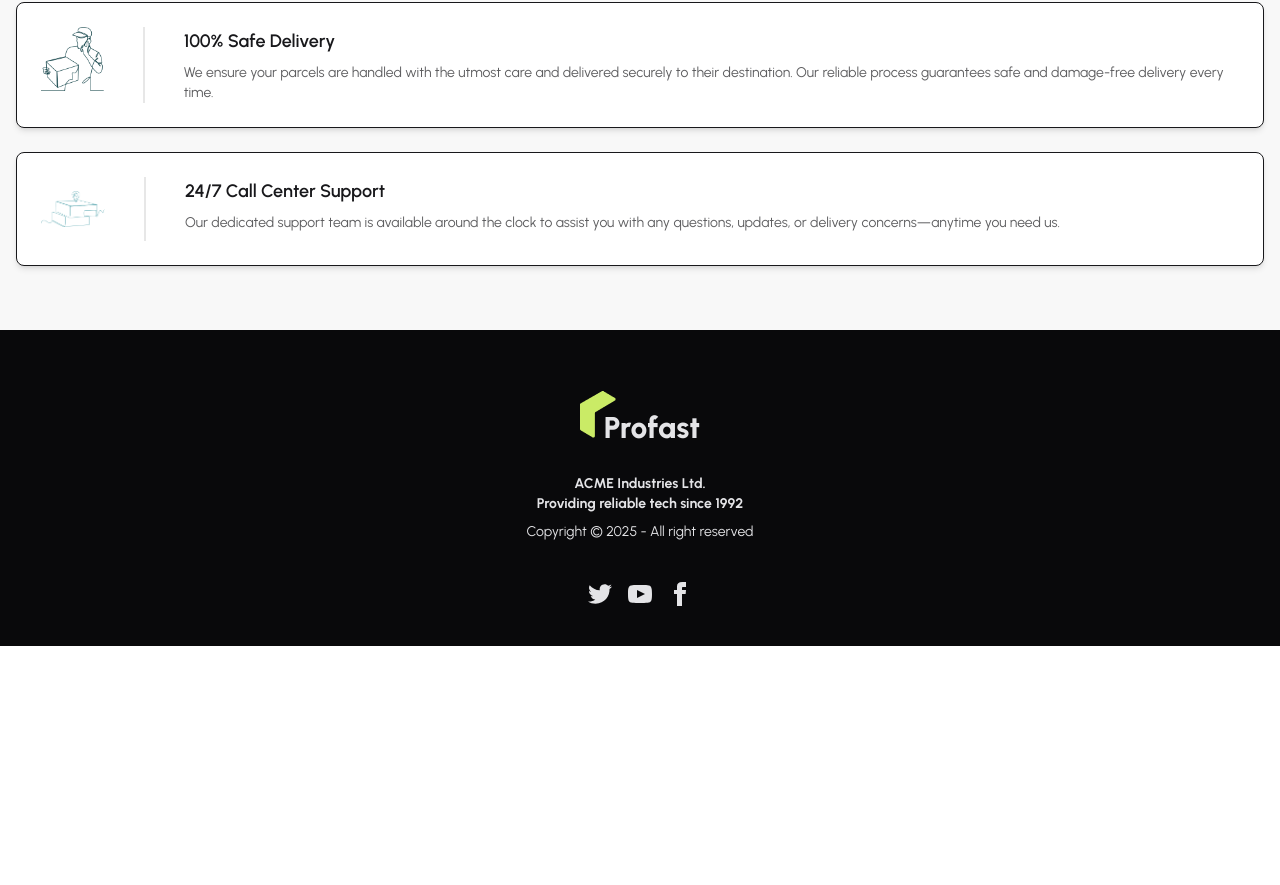
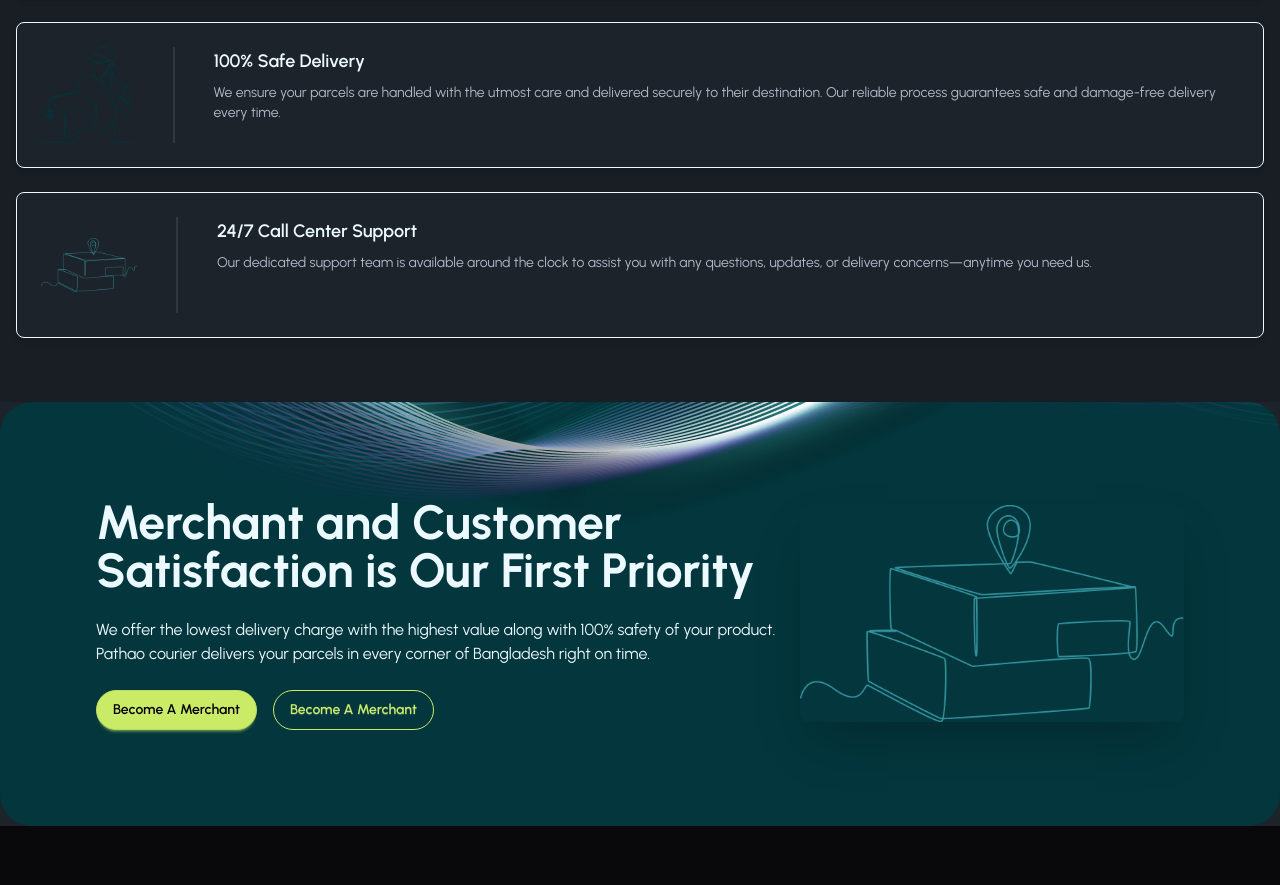
Before and after one commit to Abusolaymansefat/zap-shift-client, a React (Vite) app: page / in a window 1280 px wide. Shown: the part 1895-2780 px from the top of the page. Before the commit the page ends 2541 px from the top, so only its background shows below. Built offline with nearby package versions, Linux system fonts and the light colour scheme.

Commit message:
bene fits card

```diff
--- /dev/null
+++ b/src/Pages/Home/BeMerchant/BeMerchant.jsx
@@ -0,0 +1,25 @@
+import React from 'react';
+import location from '../../../assets/location-merchant.png'
+
+const BeMerchant = () => {
+    return (
+        <div data-aos="zoom-in-up" className="bg-[url('assets/be-a-merchant-bg.png')] bg-no-repeat bg-[#03373D] rounded-4xl p-20">
+            <div className="hero-content flex-col lg:flex-row-reverse">
+                <img
+                    src={location}
+                    className="max-w-sm rounded-lg shadow-2xl"
+                />
+                <div>
+                    <h1 className="text-5xl font-bold">Merchant and Customer Satisfaction is Our First Priority</h1>
+                    <p className="py-6">
+                        We offer the lowest delivery charge with the highest value along with 100% safety of your product. Pathao courier delivers your parcels in every corner of Bangladesh right on time.
+                    </p>
+                    <button className="btn btn-primary text-black rounded-full">Become A Merchant</button>
+                    <button className="btn btn-primary text-primary btn-outline ms-4 rounded-full">Become A Merchant</button>
+                </div>
+            </div>
+        </div>
+    );
+};
+
+export default BeMerchant;
--- a/src/Pages/Home/Benefits/BenefitCard.jsx
+++ b/src/Pages/Home/Benefits/BenefitCard.jsx
@@ -4,7 +4,7 @@ const BenefitCard = ({ title, description, image }) => {
   return (
     <div className="card w-full bg-base-100 shadow-md border hover:shadow-lg transition-all">
       <div className="card-body flex flex-col sm:flex-row items-start gap-4">
-        <img src={image} alt={title} className="w-16 h-16 object-contain" />
+        <img src={image} alt={title} className="w-24 h-24 object-contain" />
         <div className="divider divider-horizontal hidden sm:flex my-0" />
         <div>
           <h3 className="card-title text-base-content text-lg mb-2">{title}</h3>
--- a/src/Pages/Home/Home/Home.jsx
+++ b/src/Pages/Home/Home/Home.jsx
@@ -3,6 +3,7 @@ import Banner from '../Banner/Banner';
 import OurService from '../Services/OurService';
 import ClientLogosMarquee from '../ClientLogosMarquee/ClientLogosMarquee';
 import Benefits from '../Benefits/Benefits';
+import BeMerchant from '../BeMerchant/BeMerchant';
 
 const Home = () => {
     return (
@@ -11,6 +12,7 @@ const Home = () => {
             <OurService></OurService>
             <ClientLogosMarquee></ClientLogosMarquee>
             <Benefits></Benefits>
+            <BeMerchant></BeMerchant>
         </div>
     );
 };
--- a/src/index.css
+++ b/src/index.css
@@ -1,6 +1,15 @@
 @import url('https://fonts.googleapis.com/css2?family=Urbanist:ital,wght@0,100..900;1,100..900&display=swap');
 @import "tailwindcss";
-@plugin "daisyui";
+@plugin "daisyui"{
+  themes: light --default, dark;
+}
+
+@plugin "daisyui/theme" {
+  name: "dark";
+  default: true;
+  --color-primary: #CAEB66;
+  --color-secondary: teal;
+}
 
 .font-urbanist {
   font-family: "Urbanist", sans-serif;
```
